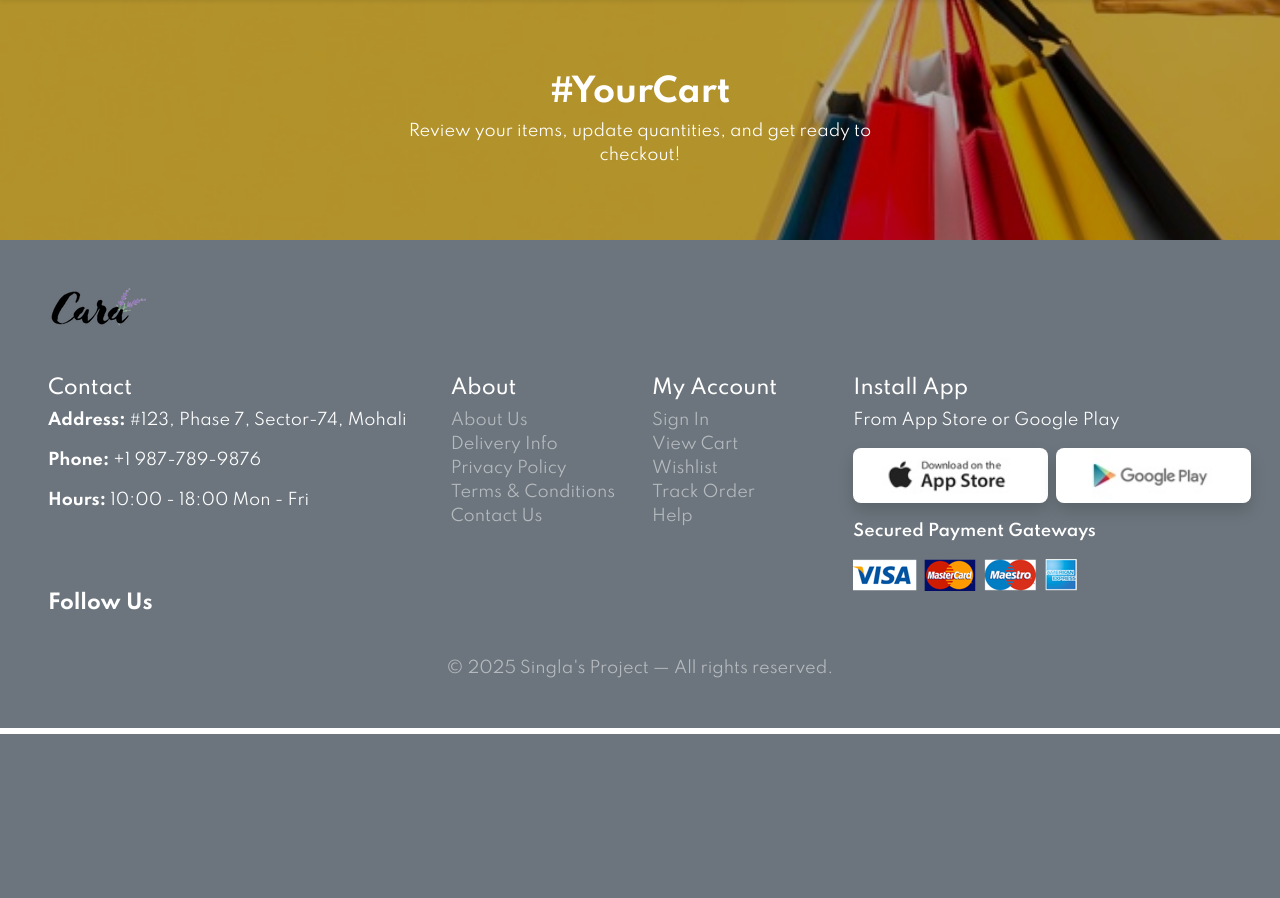
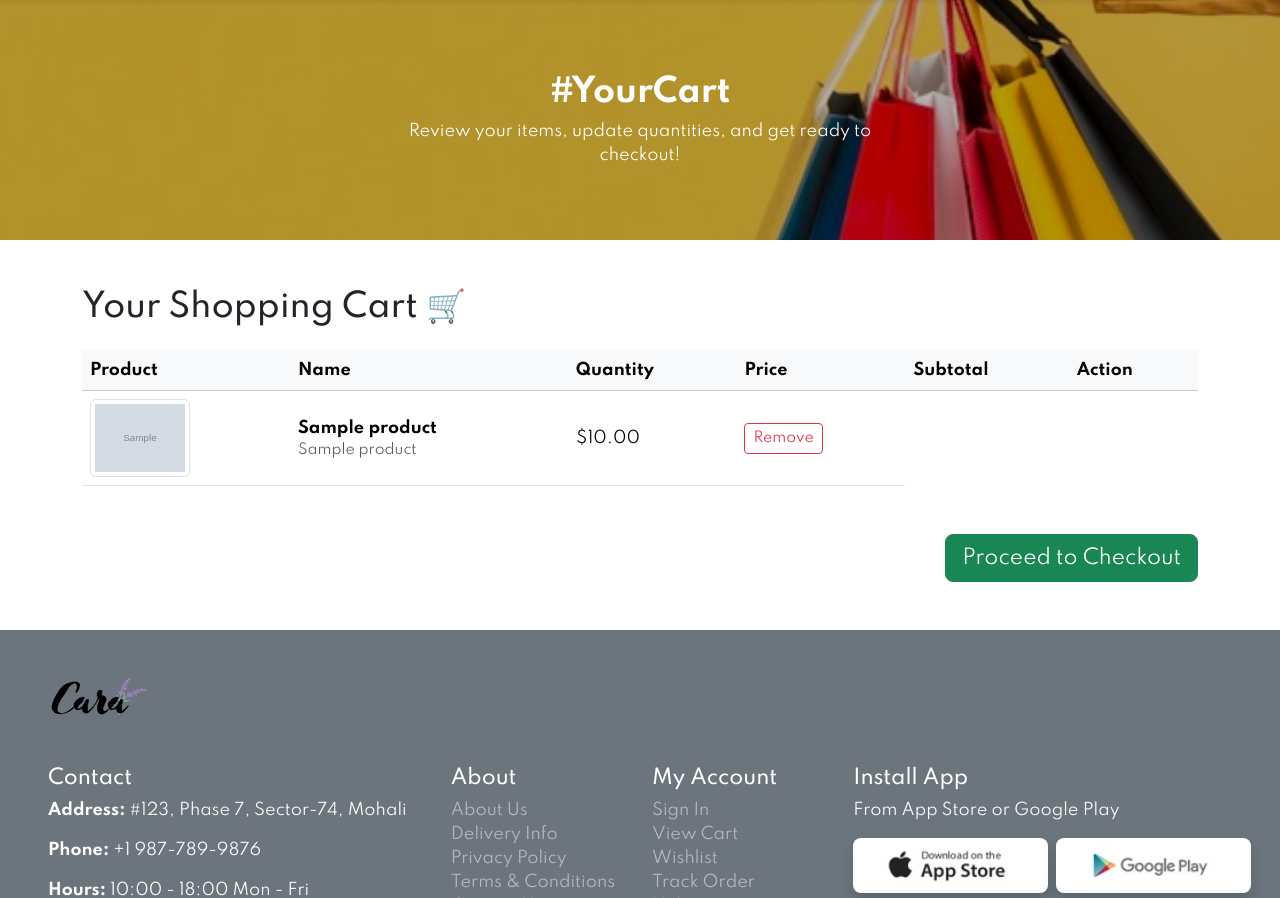
Before and after one commit to singla25/symfony-ecommerce-project, a Symfony app: template templates/user/pages/cart.html.twig in a window 1280 px wide. Shown: the part 66-964 px from the top of the page. Before the commit the page ends 800 px from the top, so only its background shows below. Run offline with Twig, Linux system fonts and the light colour scheme; the template is opened without the code that fills it: most values are stand-ins (such as "Sample title", 1, 10 or a date in 2020); grey boxes marked "Sample" are stand-in pictures; style sheets or scripts are compiled from the project's sources; some libraries are stand-ins or nearby versions.

Commit message:
commit object

```diff
--- a/templates/user/internal_base.html.twig
+++ b/templates/user/internal_base.html.twig
@@ -9,6 +9,16 @@
         {{ include('user/base/navbar.html.twig') }}
     {% endblock %}
 
+    {# ✅ FLASH MESSAGE BLOCK #}
+    {% for label, messages in app.flashes %}
+        {% for message in messages %}
+            <div class="alert alert-{{ label }} alert-dismissible fade show position-fixed top-0 end-0 m-3" role="alert" style="z-index: 1055;">
+                {{ message }}
+                <button type="button" class="btn-close" data-bs-dismiss="alert" aria-label="Close"></button>
+            </div>
+        {% endfor %}
+    {% endfor %}
+
     {% block userContent %}
     {% endblock %}
 
--- a/templates/user/pages/cart.html.twig
+++ b/templates/user/pages/cart.html.twig
@@ -1,14 +1,71 @@
 {% extends 'user/internal_base.html.twig' %}
 
 {% block userContent %}
-
+    <!-- Banner -->
     <div class="position-relative text-center w-100" style="height: 30vh; overflow: hidden;">
         <img src="{{ asset('img/banner/b16.jpg') }}" alt="bannerImage" class="w-100 h-100 position-absolute top-0 start-0" style="object-fit: cover; filter: brightness(0.7);">
-
         <div class="position-absolute top-50 start-50 translate-middle px-5 text-white text-center" style="max-width: 600px;">
             <h2 class="fw-bold my-2">#YourCart</h2>
             <p class="mb-2">Review your items, update quantities, and get ready to checkout!</p>
         </div>
     </div>
 
+    <!-- Cart Section -->
+    <section class="py-5">
+        <div class="container">
+            <h2 class="mb-4">Your Shopping Cart 🛒</h2>
+
+            {% if cart|length > 0 %}
+                <div class="table-responsive">
+                    <table class="table align-middle">
+                        <thead class="table-light">
+                        <tr>
+                            <th scope="col">Product</th>
+                            <th scope="col">Name</th>
+                            <th scope="col">Quantity</th>
+                            <th scope="col">Price</th>
+                            <th scope="col">Subtotal</th>
+                            <th scope="col">Action</th>
+                        </tr>
+                        </thead>
+                        <tbody>
+{#                        {% set total = 0 %}#}
+                        {% for item in cart %}
+{#                            {% set subtotal = item.product.price * item.quantity %}#}
+{#                            {% set total = total + subtotal %}#}
+                            <tr>
+                                <td>
+                                    <img src="{{ asset('img/products/' ~ item.product.uploadPhotos) }}" alt="{{ item.product.productName }}" class="img-thumbnail" style="max-width: 100px;">
+                                </td>
+                                <td>
+                                    <strong>{{ item.product.productName }}</strong>
+                                    <div class="text-muted small">{{ item.product.brandName }}</div>
+                                </td>
+{#                                <td>#}
+{#                                    <input type="number" value="{{ item.quantity }}" min="1" class="form-control" style="width: 80px;">#}
+{#                                </td>#}
+                                <td>${{ item.product.price|number_format(2) }}</td>
+{#                                <td>${{ subtotal|number_format(2) }}</td>#}
+                                <td>
+                                    <a href="{{ path('user_remove_cart', { id: item.product.id }) }}" class="btn btn-outline-danger btn-sm">
+                                        <i class="fas fa-trash"></i> Remove
+                                    </a>
+                                </td>
+                            </tr>
+                        {% endfor %}
+                        </tbody>
+                    </table>
+                </div>
+
+                <div class="text-end mt-4">
+{#                    <h4>Total: ${{ total|number_format(2) }}</h4>#}
+                    <a href="#" class="btn btn-success btn-lg mt-2">Proceed to Checkout</a>
+                </div>
+            {% else %}
+                <div class="alert alert-info mt-4">
+                    Your cart is empty. <a href="{{ path('user_shop_page') }}">Continue shopping</a>!
+                </div>
+            {% endif %}
+        </div>
+    </section>
 {% endblock %}
--- a/templates/user/product/product.html.twig
+++ b/templates/user/product/product.html.twig
@@ -14,7 +14,7 @@
                     </div>
                     <h5 class="text-success mb-0">{{ product.price }}</h5>
                 </div>
-                <a href="#" class="btn btn-success rounded-circle d-flex align-items-center justify-content-center" style="width: 40px; height: 40px;">
+                <a href="{{ path('user_add_to_cart', {id: product.id}) }}" class="btn btn-success rounded-circle d-flex align-items-center justify-content-center" style="width: 40px; height: 40px;">
                     <i class="fa-solid fa-cart-shopping"></i>
                 </a>
             </div>
```
Also changed, not shown: src/Controller/user/UserShopController.php (+42 -2 lines).
